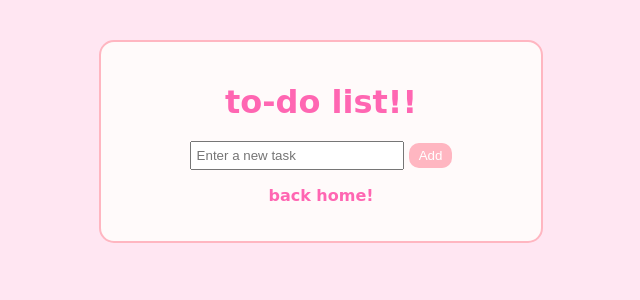
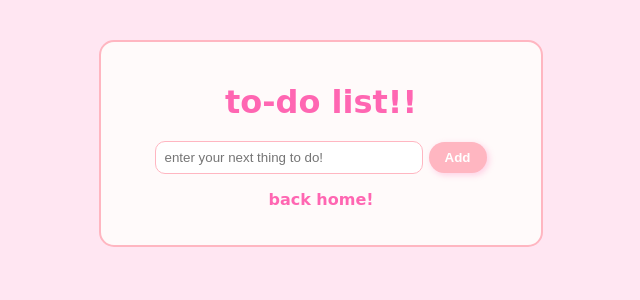
Before and after one commit to ahuman216/timemanagment, a Flask app: page /todols in a window 1280 px wide. Shown: the top 300 px of the page, without its empty margins (319-959 px from the left). Run offline with Flask 3, Linux system fonts and the light colour scheme.

Commit message:
fix styling issues

```diff
--- a/app.py
+++ b/app.py
@@ -74,7 +74,7 @@ def todo_page():
 @app.route("/todols", methods=["GET", "POST"])
 def todo_ls_page():
     return render_template("todo_ls.html")
-    #return render_template("todo_localstorage.html")
+    #return render_template("todo.html")
 
 
 #home
--- a/templates/todo_ls.html
+++ b/templates/todo_ls.html
@@ -26,21 +26,34 @@
     }
 
     input[type=text] {
-      padding: 5px;
-      width: 200px;
+      padding: 8px;
+      width: 250px;
+      border-radius: 10px;
+      border: 1px solid #ffb6c1;
+      outline: none;
+    }
+
+    input[type=text]:focus {
+      border-color: #ff8cb3;
+      box-shadow: 0 0 5px rgba(255, 105, 180, 0.4);
     }
 
     button {
-      padding: 5px 10px;
+      padding: 8px 16px;
+      border-radius: 20px;
+      border: none;
       background-color: #ffb6c1;
       color: white;
-      border: none;
-      border-radius: 10px;
+      font-weight: bold;
       cursor: pointer;
+      box-shadow: 2px 2px 6px rgba(255, 105, 180, 0.3);
+      transition: 0.3s;
     }
 
     button:hover {
       background-color: #ff8cb3;
+      transform: scale(1.05);
+      box-shadow: 3px 3px 8px rgba(255, 105, 180, 0.5);
     }
 
     ul {
@@ -79,7 +92,7 @@
     <h1>to-do list!!</h1>
 
     <form id="addForm">
-      <input type="text" id="taskInput" placeholder="Enter a new task" required>
+      <input type="text" id="taskInput" placeholder="enter your next thing to do!" required>
       <button type="submit">Add</button>
     </form>
 
```
